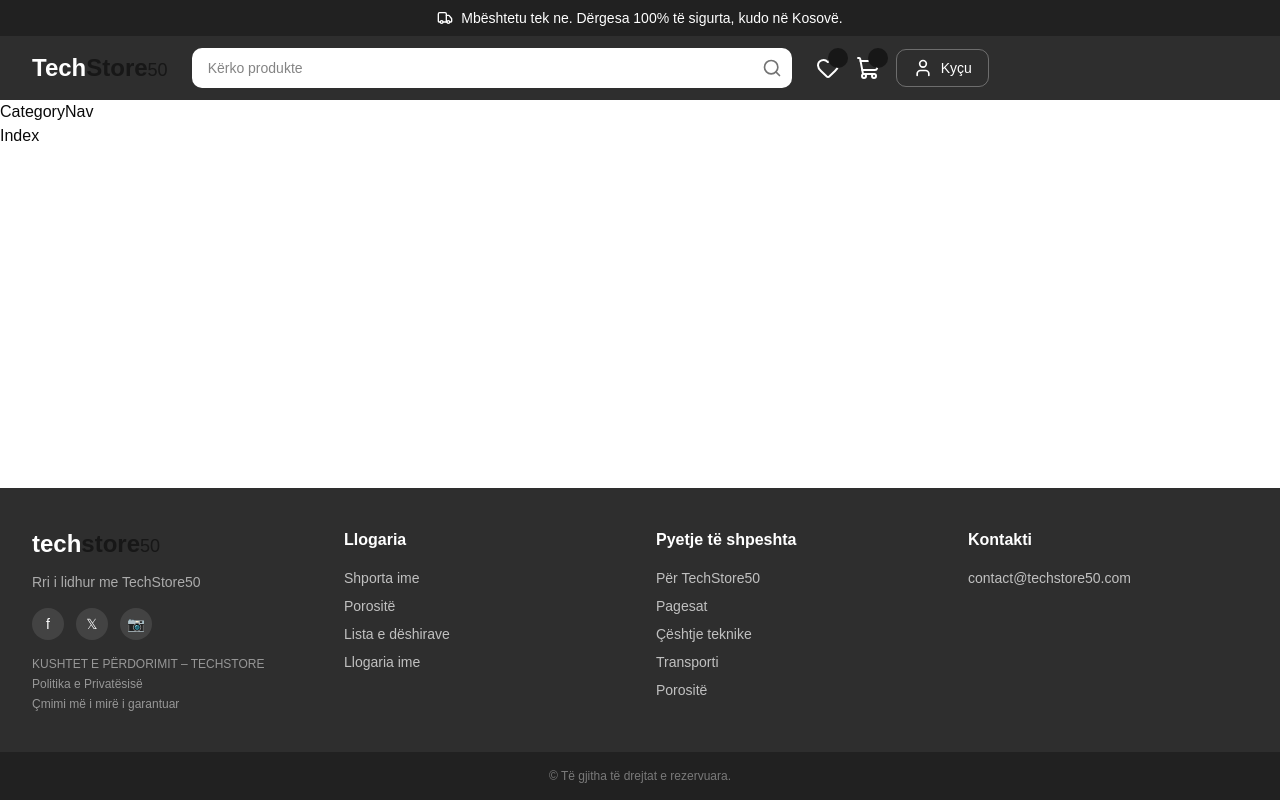
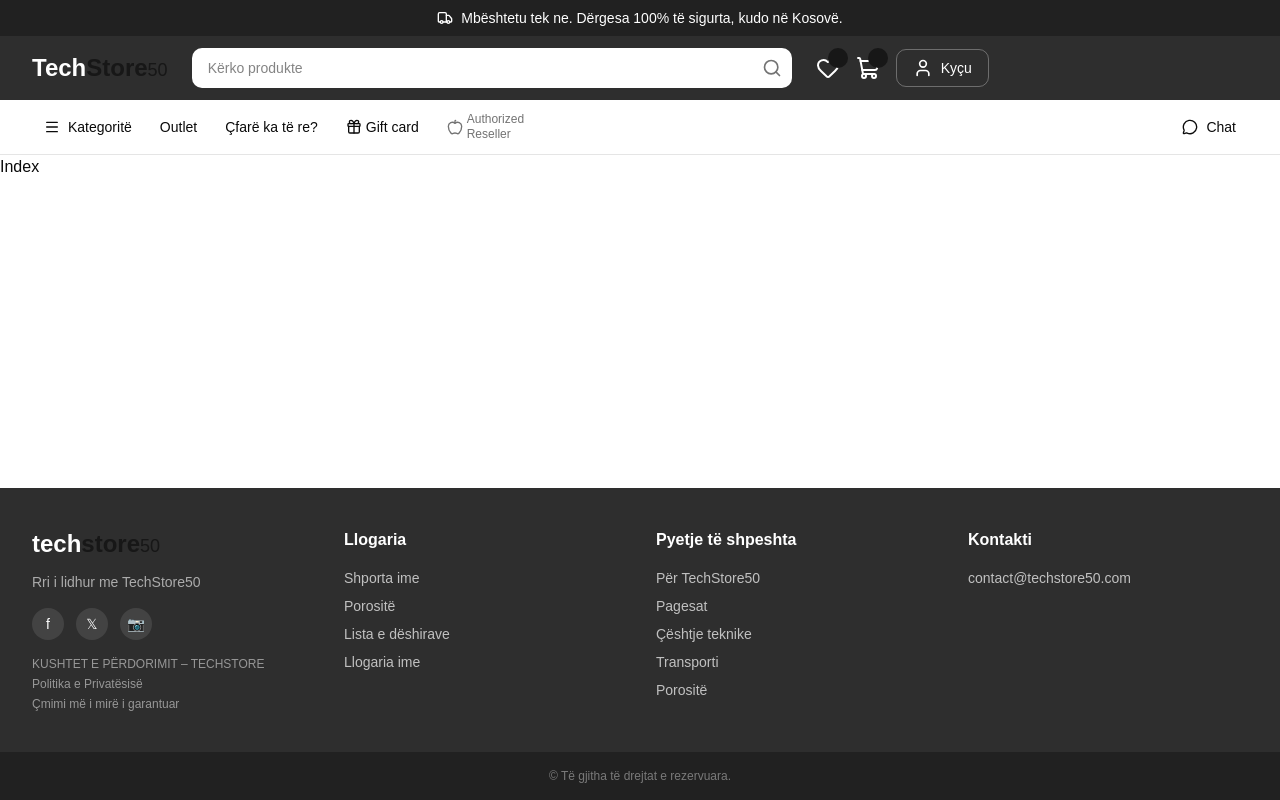
Before and after one commit to AdhurimBerisha/TechZone50---Gjirafa50-Clone, a React (Vite) app in the folder frontend/: page / in a window 1280 px wide. Built offline with nearby package versions, Linux system fonts and the light colour scheme.

Commit message:
CategoryNav Component

```diff
--- a/frontend/src/components/layout/CategoryNav.tsx
+++ b/frontend/src/components/layout/CategoryNav.tsx
@@ -1,4 +1,56 @@
+import { Link } from "react-router";
+import { Menu, Gift, MessageCircle, Apple } from "lucide-react";
+
 const CategoryNav = () => {
-  return <div>CategoryNav</div>;
+  return (
+    <nav className="w-full bg-white border-b border-border">
+      <div className="max-w-[1320px] mx-auto flex items-center justify-between px-4 lg:px-8">
+        <div className="flex items-center gap-1">
+          <Link
+            to="/"
+            className="flex items-center gap-2 py-3 px-3 text-sm font-medium text-foreground hover:text-primary transition-colors"
+          >
+            <Menu className="h-4 w-4" />
+            Kategoritë
+          </Link>
+          <Link
+            to="/outlet"
+            className="py-3 px-3 text-sm text-foreground hover:text-primary transition-colors"
+          >
+            Outlet
+          </Link>
+          <Link
+            to="/category/new"
+            className="py-3 px-3 text-sm text-foreground hover:text-primary transition-colors"
+          >
+            Çfarë ka të re?
+          </Link>
+          <Link
+            to="/gift-card"
+            className="flex items-center gap-1 py-3 px-3 text-sm text-foreground hover:text-primary transition-colors"
+          >
+            <Gift className="h-4 w-4" />
+            Gift card
+          </Link>
+          <div className="flex items-center gap-1 py-3 px-3 text-sm text-muted-foreground">
+            <Apple className="h-4 w-4" />
+            <span className="text-xs leading-tight">
+              Authorized
+              <br />
+              Reseller
+            </span>
+          </div>
+        </div>
+        <Link
+          to="#"
+          className="flex items-center gap-2 py-3 px-3 text-sm text-foreground hover:text-primary transition-colors"
+        >
+          <MessageCircle className="h-4 w-4" />
+          Chat
+        </Link>
+      </div>
+    </nav>
+  );
 };
+
 export default CategoryNav;
```
